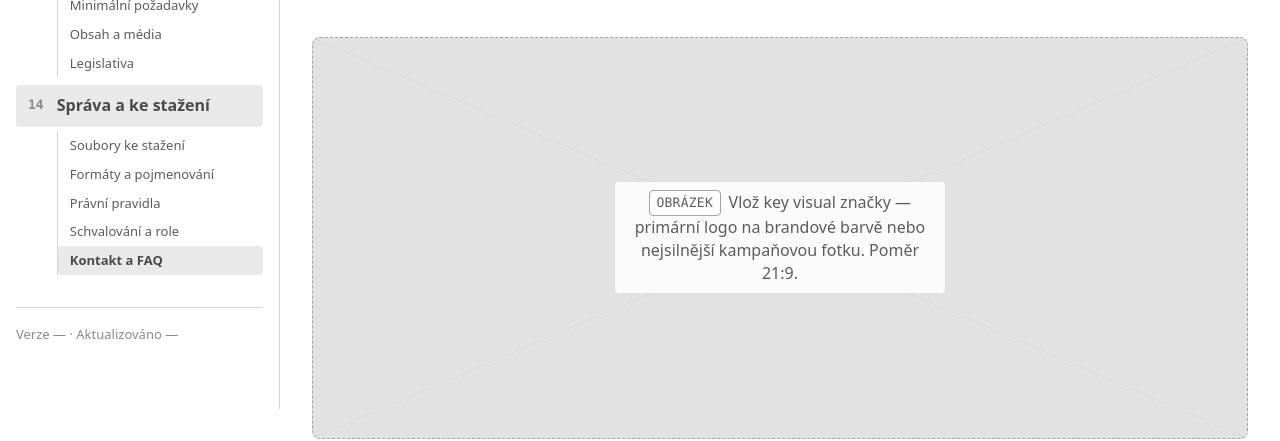
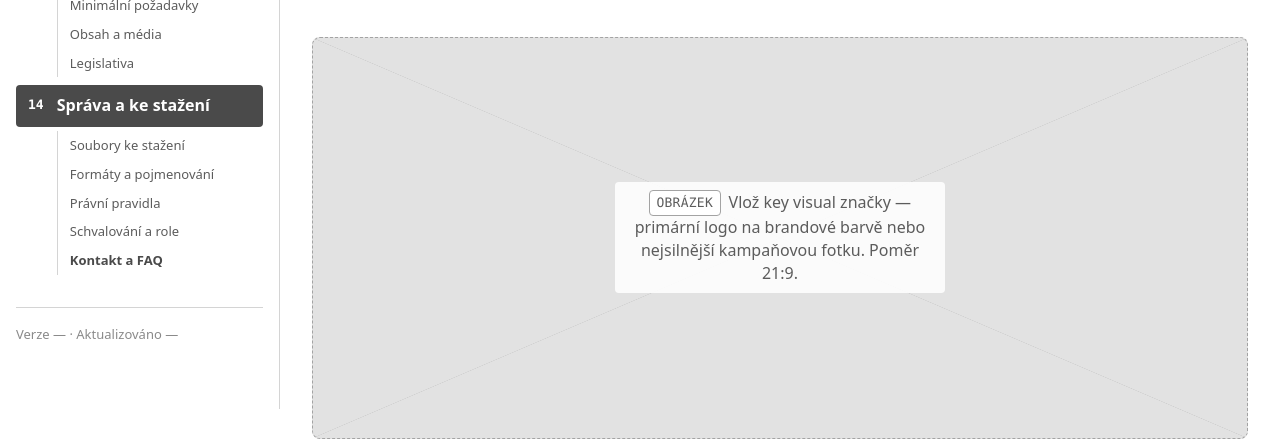
Before and after one commit to cikrle-ctrl/Brand-book-template, a plain HTML site: page index.html in a window 1280 px wide. Shown: the part 391-832 px from the top of the page. Drawn offline with Linux system fonts and the light colour scheme.

Commit message:
docs: add figma web sop, update checklist, discovery questions and layout styles

```diff
--- a/css/layout.css
+++ b/css/layout.css
@@ -135,9 +135,19 @@ body.nav-open { overflow: hidden; }
 }
 .toc ol a { padding-block: var(--sp-1); font-size: var(--fs-xs); }
 
-.toc a.is-active {
+/* Aktivní kapitola: plná primární barva, bílý text i číslo (kontrast AA).
+   Aktivní podkapitola: jen primární text, aby nevznikly dva barevné bloky nad sebou. */
+.toc > li > a.is-active,
+.toc > li > a.is-active:hover {
+  color: var(--c-on-accent);
+  background: var(--c-accent);
+  font-weight: var(--fw-bold);
+}
+.toc > li > a.is-active .toc__num { color: var(--c-on-accent); }
+.toc ol a.is-active,
+.toc ol a.is-active:hover {
   color: var(--c-accent);
-  background: var(--c-accent-soft);
+  background: transparent;
   font-weight: var(--fw-bold);
 }
 
--- a/css/ui-preview.css
+++ b/css/ui-preview.css
@@ -68,6 +68,12 @@
 .ui-btn--destructive { color: var(--ui-destructive-foreground); background: var(--ui-destructive); border-color: var(--ui-destructive); }
 .ui-btn--destructive:hover, .ui-btn--destructive.is-hover { background: var(--ui-destructive); border-color: var(--ui-destructive); opacity: 0.88; }
 .ui-btn--inverted { color: var(--ui-inverted); background: var(--ui-inverted-foreground); border-color: var(--ui-inverted-foreground); }
+/* Hover musí zůstat ve vlastní dvojici barev, jinak zdědí primary-hover a text zmizí */
+.ui-btn--inverted:hover, .ui-btn--inverted.is-hover {
+  color: var(--ui-inverted);
+  background: color-mix(in oklch, var(--ui-inverted-foreground) 85%, var(--ui-inverted));
+  border-color: color-mix(in oklch, var(--ui-inverted-foreground) 85%, var(--ui-inverted));
+}
 .ui-link { color: var(--ui-primary); text-decoration: underline; text-underline-offset: 0.2em; }
 
 /* --- Formulář --- */
```
Also changed, not shown: 3 other files.
